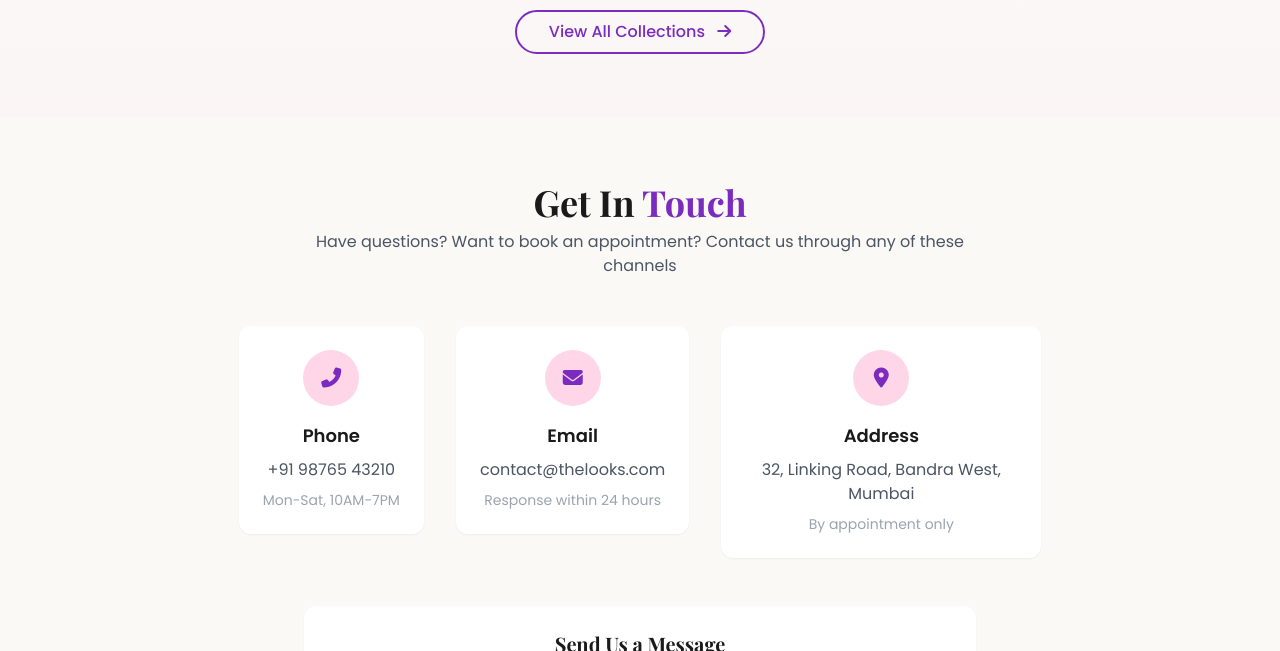
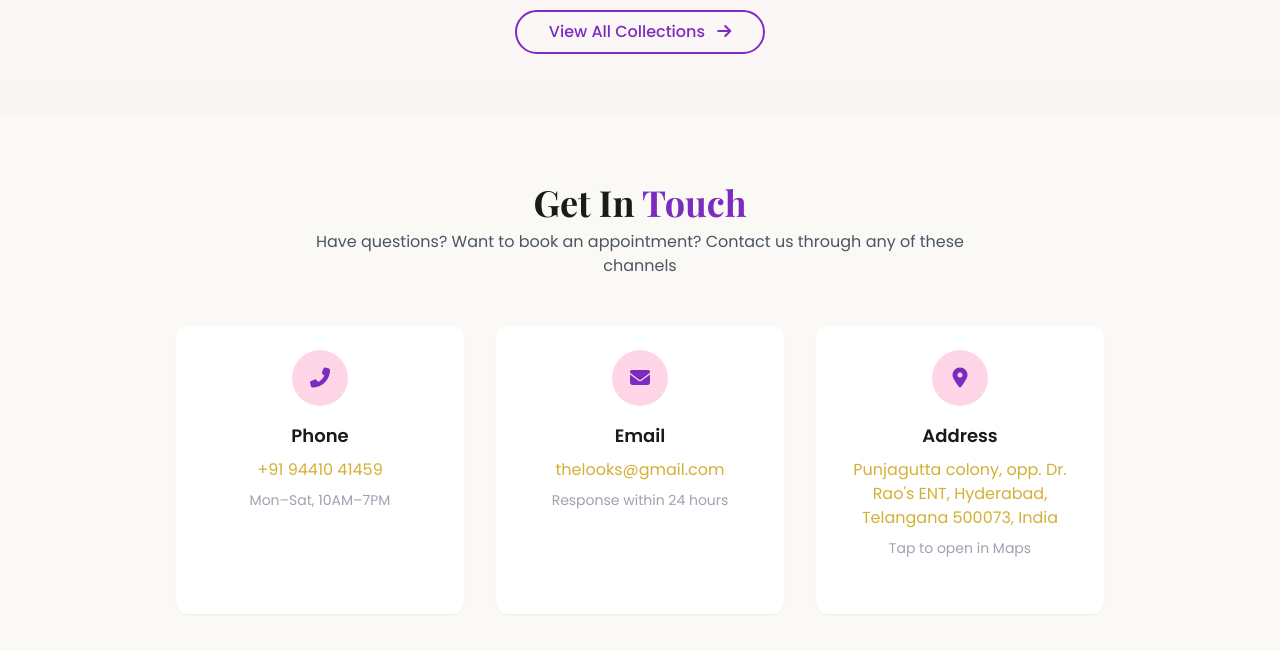
Before and after one commit to karthikktgit/The-Looks, a plain HTML site: page index.html in a window 1280 px wide. Shown: the part 2149-2800 px from the top of the page. Drawn offline with nearby package versions, Linux system fonts and the light colour scheme.

Commit message:
add favicon, add contact details

```diff
--- a/css/style.css
+++ b/css/style.css
@@ -124,3 +124,7 @@ input:focus, textarea:focus {
 .bg-garnet {
     background-color: #800020;
 }
+
+html {
+        scroll-behavior: smooth;
+    }
--- a/index.html
+++ b/index.html
@@ -5,11 +5,11 @@
     <meta name="viewport" content="width=device-width, initial-scale=1.0">
     <title>The Looks | Virtual Dressing Room</title>
     <script src="https://cdn.tailwindcss.com"></script>
+    <link rel="icon" type="image/png" href="assets/favicon.png">
     <link rel="stylesheet" href="https://cdnjs.cloudflare.com/ajax/libs/font-awesome/6.4.0/css/all.min.css">
     <link rel="preconnect" href="https://fonts.googleapis.com">
     <link rel="preconnect" href="https://fonts.gstatic.com" crossorigin>
     <link href="https://fonts.googleapis.com/css2?family=Cinzel+Decorative:wght@400;700&family=Great+Vibes&family=Playfair+Display:wght@400;500;600;700&family=Poppins:wght@300;400;500;600&display=swap" rel="stylesheet">
-
     <link rel="stylesheet" href="css/style.css">
 
 </head>
@@ -25,7 +25,6 @@
                 <a href="#home" class="hover:text-[#7B2CBF] transition">Home</a>
                 <a href="#try-on" class="hover:text-[#7B2CBF] transition">Virtual Try-On</a>
                 <a href="#dresses" class="hover:text-[#7B2CBF] transition">Dress Gallery</a>
-                <a href="#about" class="hover:text-[#7B2CBF] transition">About Us</a>
                 <a href="#contact" class="hover:text-[#7B2CBF] transition">Contact</a>
             </div>
 
@@ -235,60 +234,66 @@
             </div>
 
 <div class="flex flex-col md:flex-row justify-center items-center md:items-start space-y-8 md:space-y-0 md:space-x-8">
-                <div class="text-center p-6 bg-white rounded-xl shadow-sm max-w-xs">
-                    <div class="bg-[#FFD6E8] text-[#7B2CBF] w-14 h-14 rounded-full flex items-center justify-center mx-auto mb-4">
+
+<!-- Phone -->
+<div class="text-center p-6 bg-white rounded-xl shadow-sm max-w-xs w-72 h-72 flex flex-col justify-between">
+  <div>
+    <a href="tel:+919441041459" class="cursor-pointer">
+      <div class="bg-[#FFD6E8] text-[#7B2CBF] w-14 h-14 rounded-full flex items-center justify-center mx-auto mb-4 hover:text-[#FFD700] transition">
         <i class="fas fa-phone-alt text-xl"></i>
       </div>
+    </a>
     <h3 class="font-bold text-lg mb-2">Phone</h3>
-                    <p class="text-gray-600 mb-2">+91 98765 43210</p>
-                    <p class="text-gray-400 text-sm">Mon-Sat, 10AM-7PM</p>
-                </div>
-
-                <div class="text-center p-6 bg-white rounded-xl shadow-sm max-w-xs">
-                    <div class="bg-[#FFD6E8] text-[#7B2CBF] w-14 h-14 rounded-full flex items-center justify-center mx-auto mb-4">
-                        <i class="fas fa-envelope text-xl"></i>
-                    </div>
-                    <h3 class="font-bold text-lg mb-2">Email</h3>
-                    <p class="text-gray-600 mb-2">contact@thelooks.com</p>
-                    <p class="text-gray-400 text-sm">Response within 24 hours</p>
-                </div>
-
-                <div class="text-center p-6 bg-white rounded-xl shadow-sm max-w-xs">
-                    <div class="bg-[#FFD6E8] text-[#7B2CBF] w-14 h-14 rounded-full flex items-center justify-center mx-auto mb-4">
-                        <i class="fas fa-map-marker-alt text-xl"></i>
-                    </div>
-                    <h3 class="font-bold text-lg mb-2">Address</h3>
-                    <p class="text-gray-600 mb-2">32, Linking Road, Bandra West, Mumbai</p>
-                    <p class="text-gray-400 text-sm">By appointment only</p>
+    <p class="text-[#D4AF37] mb-2">
+      <a href="tel:+919441041459" class="hover:text-[#FFD700] cursor-pointer transition">
+        +91 94410 41459
+      </a>
+    </p>
+    <p class="text-gray-400 text-sm">Mon–Sat, 10AM–7PM</p>
   </div>
 </div>
 
-            <div class="mt-12 max-w-2xl mx-auto bg-white p-6 rounded-xl shadow-sm">
-                <h3 class="font-heading font-bold text-xl mb-4 text-center">Send Us a Message</h3>
-                <form class="space-y-4">
-                    <div class="grid grid-cols-1 md:grid-cols-2 gap-4">
+<!-- Email -->
+<div class="text-center p-6 bg-white rounded-xl shadow-sm max-w-xs w-72 h-72 flex flex-col justify-between">
   <div>
-                            <label for="name" class="block text-sm font-medium text-gray-700 mb-1">Name</label>
-                            <input type="text" id="name" class="w-full px-4 py-2 border border-gray-300 rounded-lg focus:ring-2 focus:ring-[#7B2CBF] focus:border-transparent">
+    <a href="mailto:thelooks@gmail.com" class="cursor-pointer">
+      <div class="bg-[#FFD6E8] text-[#7B2CBF] w-14 h-14 rounded-full flex items-center justify-center mx-auto mb-4 hover:text-[#FFD700] transition">
+        <i class="fas fa-envelope text-xl"></i>
       </div>
-                        <div>
-                            <label for="email" class="block text-sm font-medium text-gray-700 mb-1">Email</label>
-                            <input type="email" id="email" class="w-full px-4 py-2 border border-gray-300 rounded-lg focus:ring-2 focus:ring-[#7B2CBF] focus:border-transparent">
+    </a>
+    <h3 class="font-bold text-lg mb-2">Email</h3>
+    <p class="text-[#D4AF37] mb-2">
+      <a href="mailto:thelooks@gmail.com" class="hover:text-[#FFD700] cursor-pointer transition">
+        thelooks@gmail.com
+      </a>
+    </p>
+    <p class="text-gray-400 text-sm">Response within 24 hours</p>
   </div>
 </div>
+
+<!-- Address -->
+<div class="text-center p-6 bg-white rounded-xl shadow-sm max-w-xs w-72 h-72 flex flex-col justify-between">
   <div>
-                        <label for="subject" class="block text-sm font-medium text-gray-700 mb-1">Subject</label>
-                        <input type="text" id="subject" class="w-full px-4 py-2 border border-gray-300 rounded-lg focus:ring-2 focus:ring-[#7B2CBF] focus:border-transparent">
+    <a href="https://www.google.com/maps/search/?api=1&query=Punjagutta+colony,+opp.+Dr.+Rao's+ENT,+Hyderabad,+Telangana+500073" target="_blank" class="cursor-pointer">
+      <div class="bg-[#FFD6E8] text-[#7B2CBF] w-14 h-14 rounded-full flex items-center justify-center mx-auto mb-4 hover:text-[#FFD700] transition">
+        <i class="fas fa-map-marker-alt text-xl"></i>
       </div>
-                    <div>
-                        <label for="message" class="block text-sm font-medium text-gray-700 mb-1">Message</label>
-                        <textarea id="message" rows="4" class="w-full px-4 py-2 border border-gray-300 rounded-lg focus:ring-2 focus:ring-[#7B2CBF] focus:border-transparent"></textarea>
+    </a>
+    <h3 class="font-bold text-lg mb-2">Address</h3>
+    <p class="text-[#D4AF37] mb-2">
+      <a href="https://www.google.com/maps/search/?api=1&query=Punjagutta+colony,+opp.+Dr.+Rao's+ENT,+Hyderabad,+Telangana+500073" target="_blank" class="hover:text-[#FFD700] cursor-pointer transition">
+        Punjagutta colony, opp. Dr. Rao's ENT, Hyderabad, Telangana 500073, India
+      </a>
+    </p>
+    <p class="text-gray-400 text-sm">Tap to open in Maps</p>
   </div>
-                    <button type="submit" class="w-full bg-[#7B2CBF] hover:bg-[#6a1fa3] text-white py-3 px-6 rounded-lg font-medium transition">
-                        Send Message <i class="fas fa-paper-plane ml-2"></i>
-                    </button>
-                </form>
 </div>
+
+
+</div>
+
+
+
         </div>
 
         <!-- WhatsApp Button -->
```
Also changed, not shown: assets/favicon.png (added), 3 other files. Lines whose indentation alone changed are shown as unchanged.
